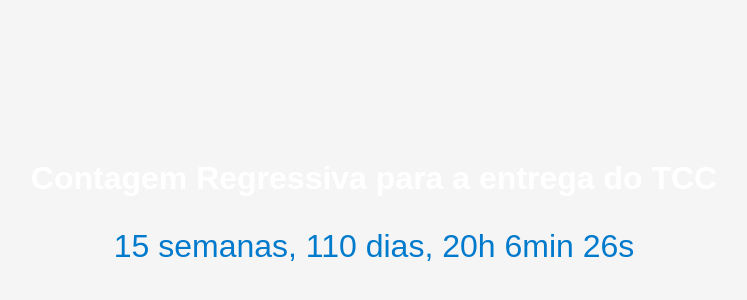
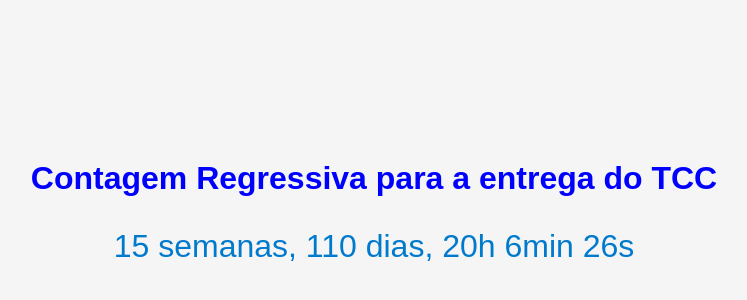
Before and after one commit to yasmelinss/contagem_regressiva, a plain HTML site: page index.html in a window 1280 px wide. Shown: the part 198-498 px from the top of the page, without its empty margins (266-1013 px from the left). Drawn offline with Linux system fonts and the light colour scheme.

Commit message:
novas cores

```diff
--- a/index.html
+++ b/index.html
@@ -17,7 +17,7 @@
     }
 
     h1 {
-      color: #fff;
+      color: #0000ff;
     }
 
     #timer {
```
